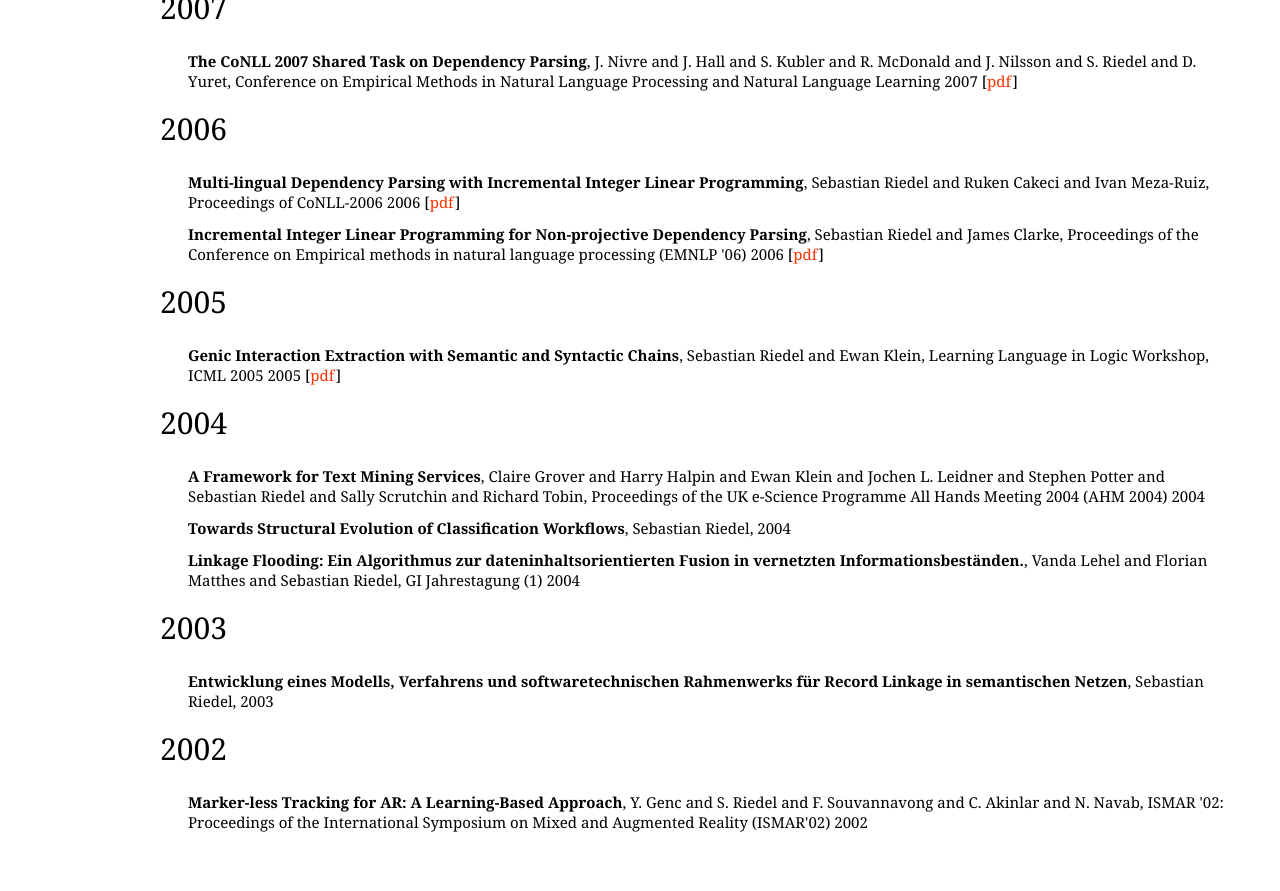
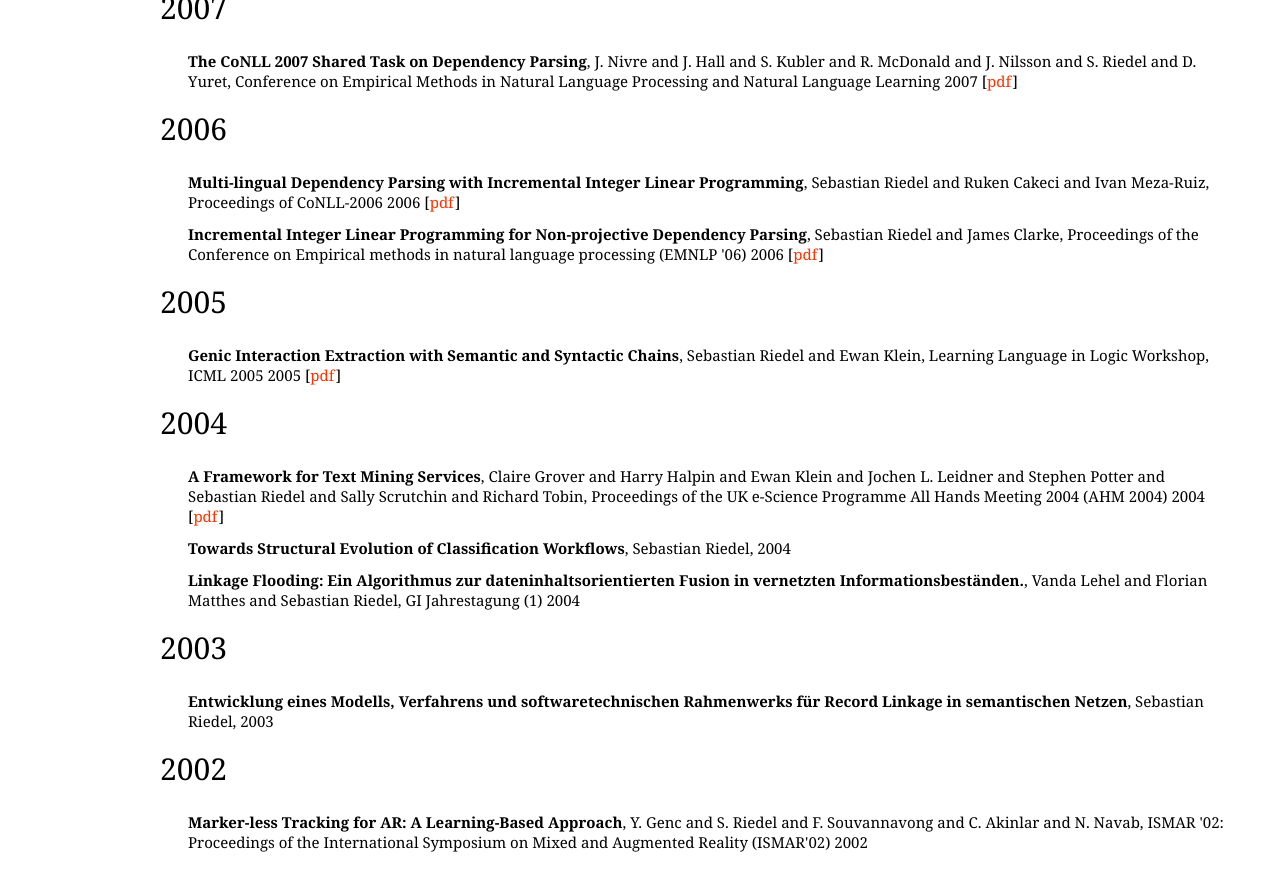
Before and after one commit to riedelcastro/riedelcastro.github.com, a Jekyll site: the page built from publications/all.html, in a window 1280 px wide and 900 px high, scrolled down 1269 px. Shown: the top 891 px of the window. Built offline with Jekyll 4.4.1, drawn with Linux system fonts in a browser that asks for light colours; Markdown is read by kramdown in place of the engine named in the settings.

Commit message:
more pubs

```diff
--- a/publications/all.html
+++ b/publications/all.html
@@ -196,6 +196,7 @@ title: Publications
 <span class="author">Claire Grover and Harry Halpin and Ewan Klein and Jochen L. Leidner and Stephen Potter and Sebastian Riedel and Sally Scrutchin and Richard Tobin</span>,
 <span class="booktitle">Proceedings of the UK e-Science Programme All Hands Meeting 2004 (AHM 2004)</span>
 <span class="year">2004</span>
+[<a href="http://www.iccs.informatics.ed.ac.uk/~ewan/Papers/Grover:2004:FTM.pdf">pdf</a>]
 </li>
 <li class="pubitem">
 <span class="title">Towards Structural Evolution of Classification Workflows</span>,
```
